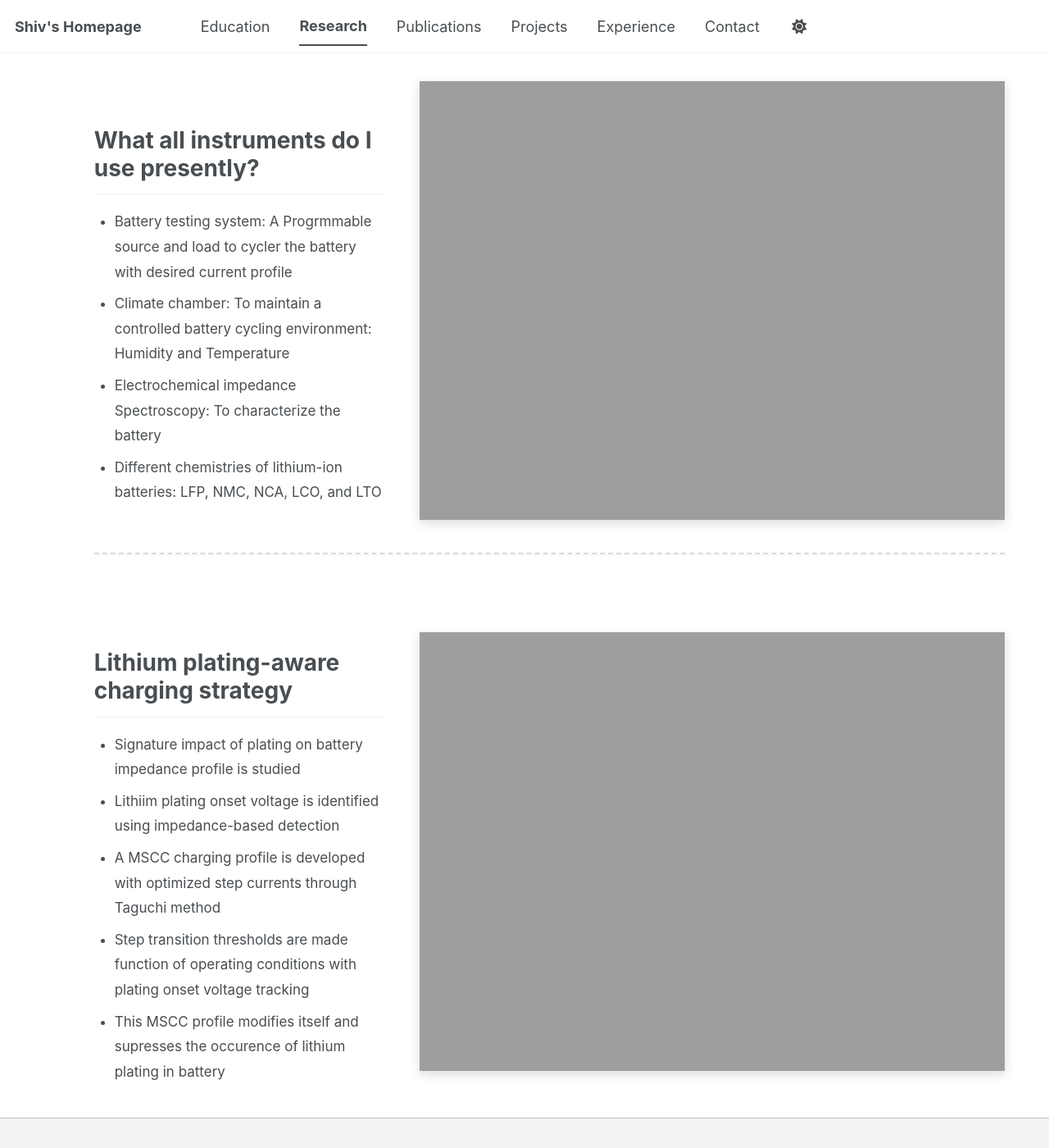
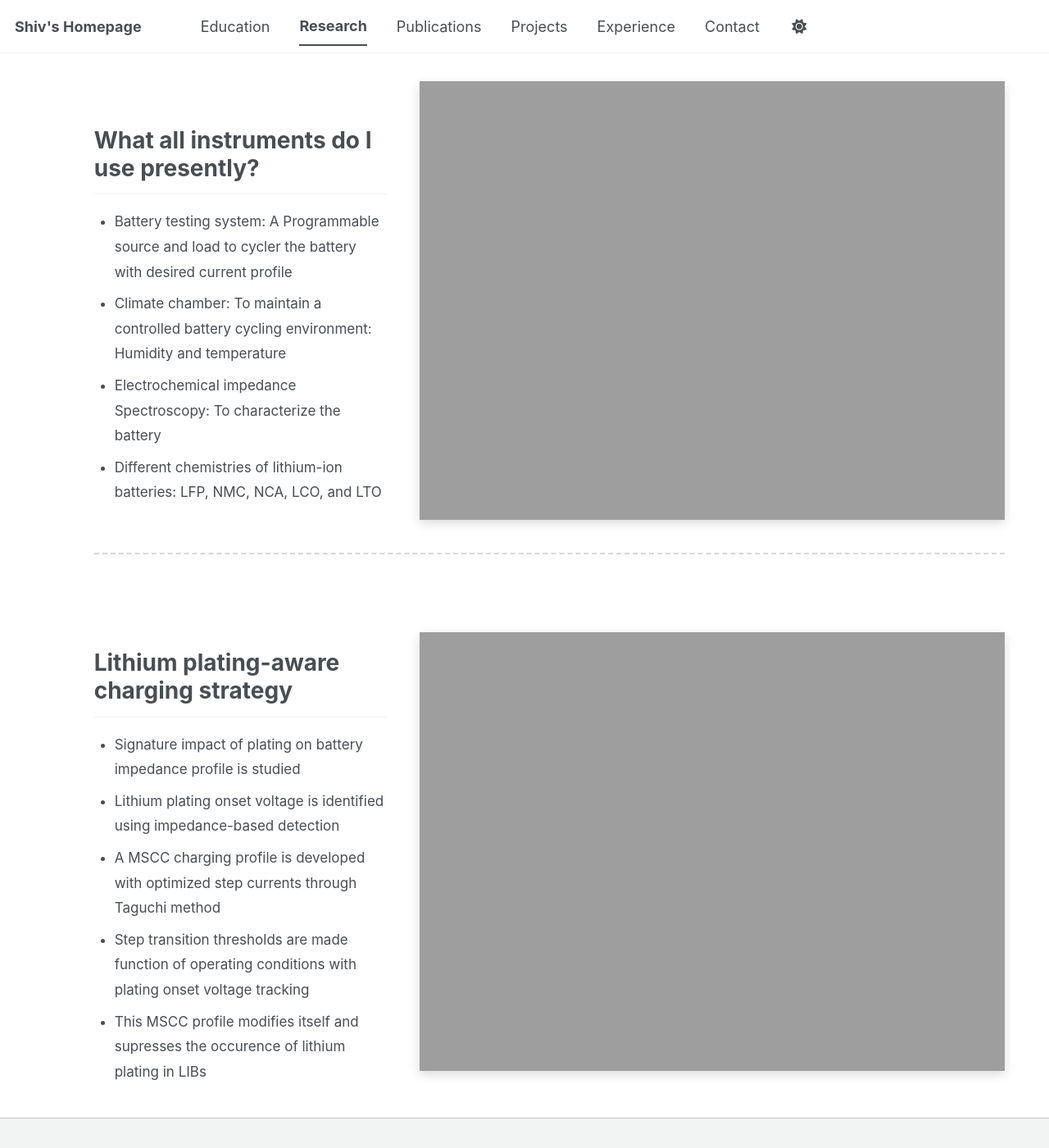
Before and after one commit to shivshankar-sinha/shivshankar-sinha.github.io, a Jekyll site: the page built from research.md, in a window 1280 px wide and 1400 px high, scrolled down 682 px. Shown: the whole window at 82% size. Built offline with Jekyll 4.4.1, drawn with Linux system fonts in a browser that asks for light colours; a script bundle is joined from its source files by our own code; library files that are not in the unit come from our copies; some of the changed text lies outside the part shown.

Commit message:
Update research.md

```diff
--- a/research.md
+++ b/research.md
@@ -67,8 +67,8 @@ author_profile: false
         <h2>What all instruments do I use presently?</h2>
 
         <ul>
-            <li>Battery testing system: A Progrmmable source and load to cycler the battery with desired current profile</li>
-            <li>Climate chamber: To maintain a controlled battery cycling environment: Humidity and Temperature</li>
+            <li>Battery testing system: A Programmable source and load to cycler the battery with desired current profile</li>
+            <li>Climate chamber: To maintain a controlled battery cycling environment: Humidity and temperature</li>
             <li>Electrochemical impedance Spectroscopy: To characterize the battery</li>
             <li>Different chemistries of lithium-ion batteries: LFP, NMC, NCA, LCO, and LTO</li>
         </ul>
@@ -87,10 +87,10 @@ author_profile: false
 
         <ul>
             <li>Signature impact of plating on battery impedance profile is studied</li>
-            <li>Lithiim plating onset voltage is identified using impedance-based detection</li>
+            <li>Lithium plating onset voltage is identified using impedance-based detection</li>
             <li>A MSCC charging profile is developed with optimized step currents through Taguchi method</li>
             <li>Step transition thresholds are made function of operating conditions with plating onset voltage tracking</li>
-            <li>This MSCC profile modifies itself and supresses the occurence of lithium plating in battery</li>
+            <li>This MSCC profile modifies itself and supresses the occurence of lithium plating in LIBs</li>
         </ul>
     </div>
 
```
Also changed, not shown: other parts of research.md (+1 -1 lines).
